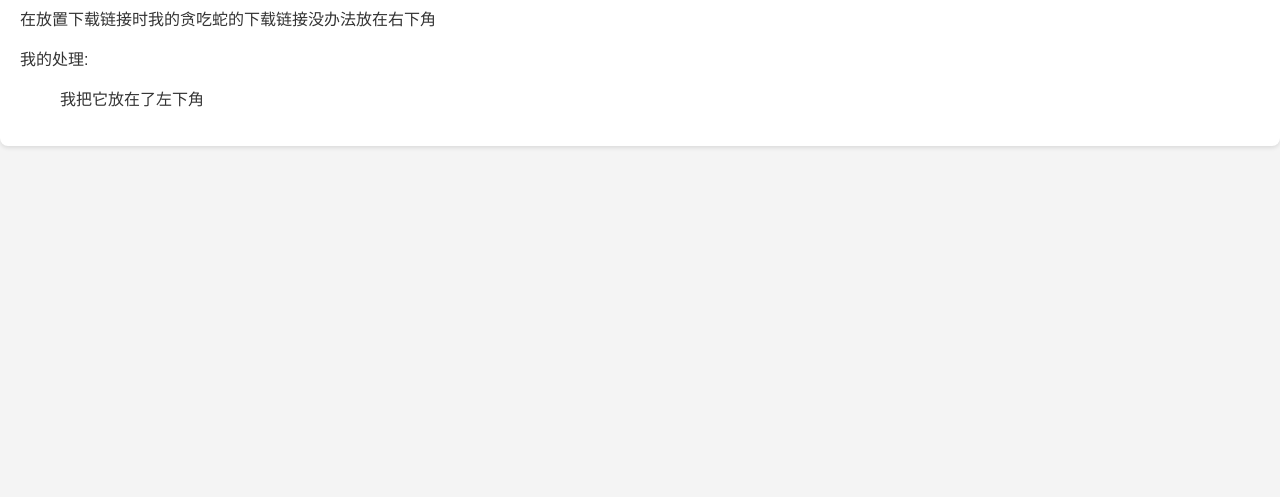
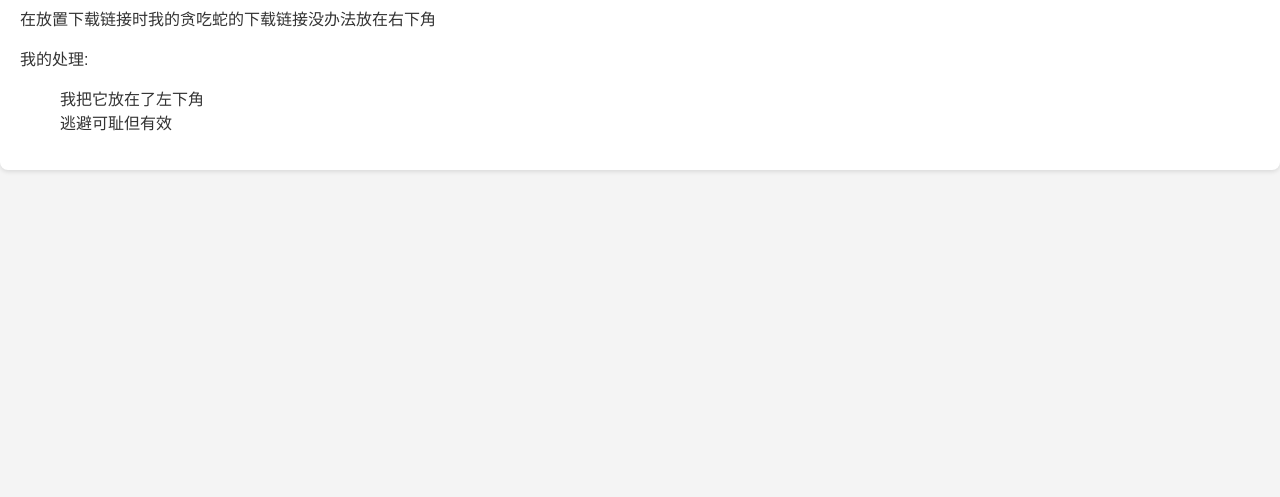
Before and after one commit to 1bighai666-coder/myweb, a plain HTML site: page myproblem.html in a window 1280 px wide. Shown: the part 303-800 px from the top of the page. Drawn offline with Linux system fonts and the light colour scheme.

Commit message:
Update myproblem.html

```diff
--- a/myproblem.html
+++ b/myproblem.html
@@ -19,6 +19,7 @@
         <p>我的处理:</p>
         <ol style="list-style-type: none;">
             <li>我把它放在了左下角</li>
+            <li>逃避可耻但有效</li>
         </ol>
     </section>
 </body>
```
